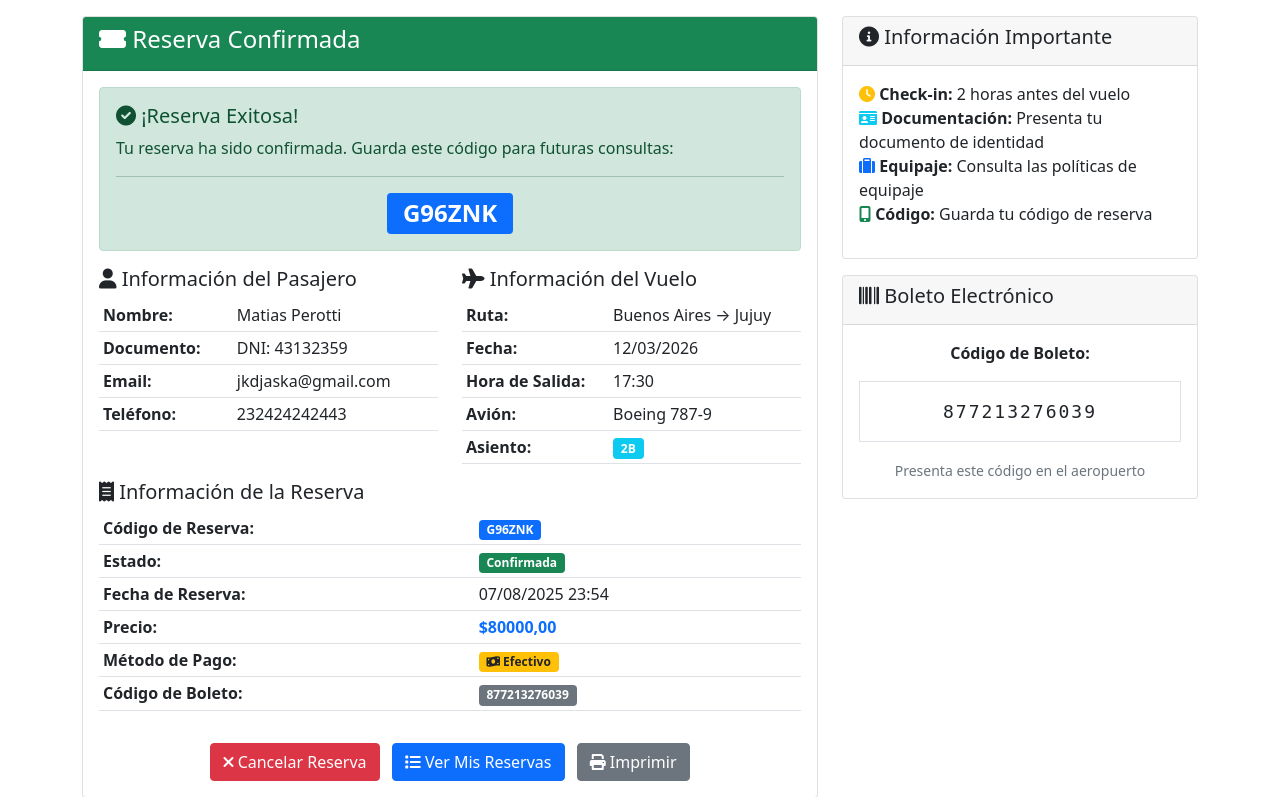
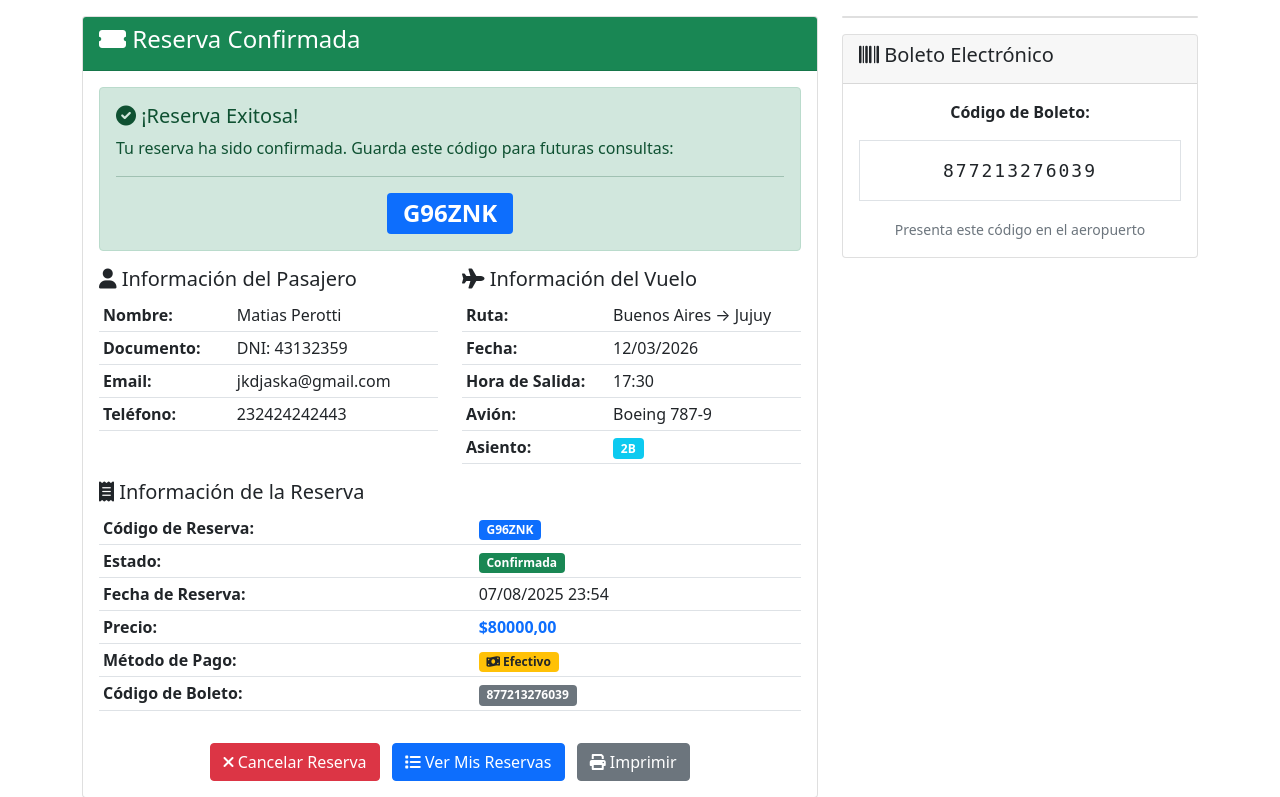
Before and after one commit to lucerohugo/EFI_Aerolineas, a Django app: page /reservas/66/ in a window 1280 px wide. Shown: the part 104-901 px from the top of the page. Run offline with Django 4.2, Linux system fonts and the light colour scheme; data comes from the database, SQL or seed files in the repository; both versions use the stored data as it was after the commit.

Commit message:
actualizamos la base de datos y la plantilla de detalle de reserva

```diff
--- a/templates/gestion/detalle_reserva.html
+++ b/templates/gestion/detalle_reserva.html
@@ -152,17 +152,6 @@
 
     <div class="col-md-4">
         <div class="card">
-            <div class="card-header">
-                <h5><i class="fas fa-info-circle"></i> Información Importante</h5>
-            </div>
-            <div class="card-body">
-                <ul class="list-unstyled">
-                    <li><i class="fas fa-clock text-warning"></i> <strong>Check-in:</strong> 2 horas antes del vuelo</li>
-                    <li><i class="fas fa-id-card text-info"></i> <strong>Documentación:</strong> Presenta tu documento de identidad</li>
-                    <li><i class="fas fa-suitcase text-primary"></i> <strong>Equipaje:</strong> Consulta las políticas de equipaje</li>
-                    <li><i class="fas fa-mobile-alt text-success"></i> <strong>Código:</strong> Guarda tu código de reserva</li>
-                </ul>
-            </div>
         </div>
 
         {% if reserva.boleto %}
```
Also changed, not shown: db.sqlite3.
